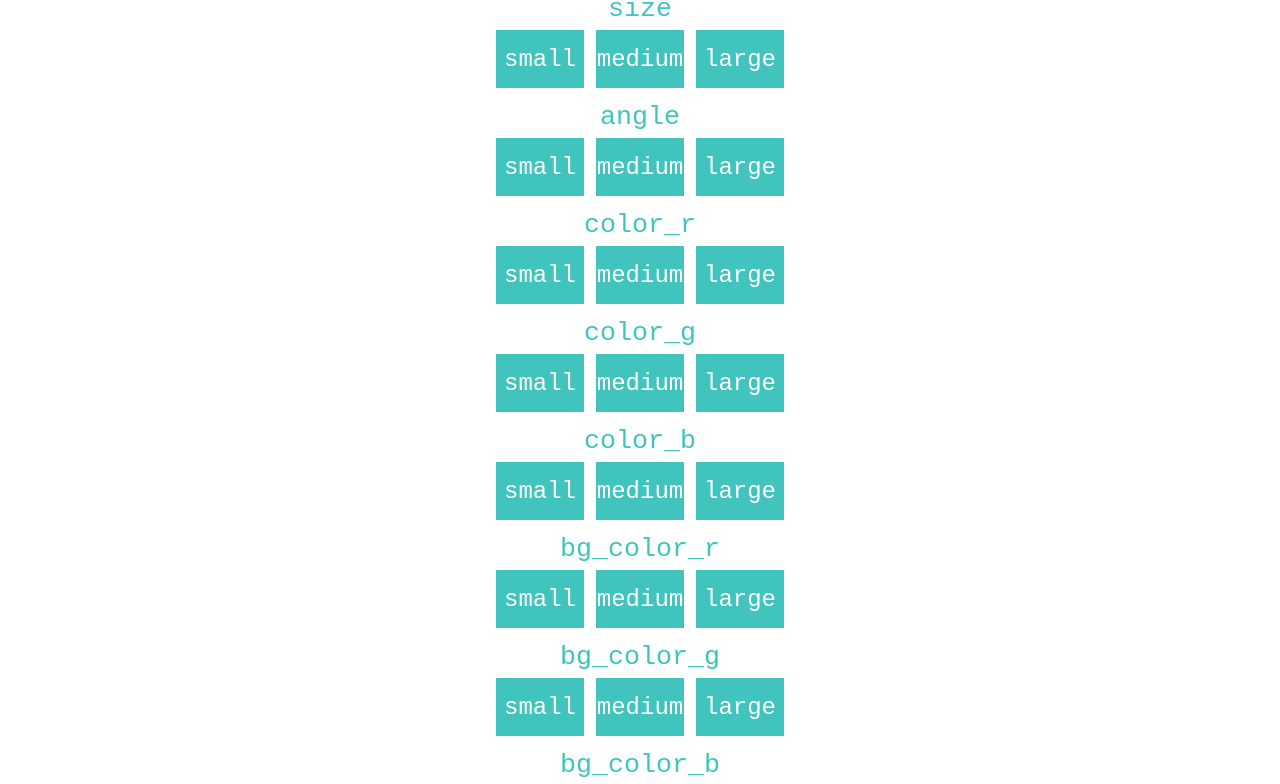
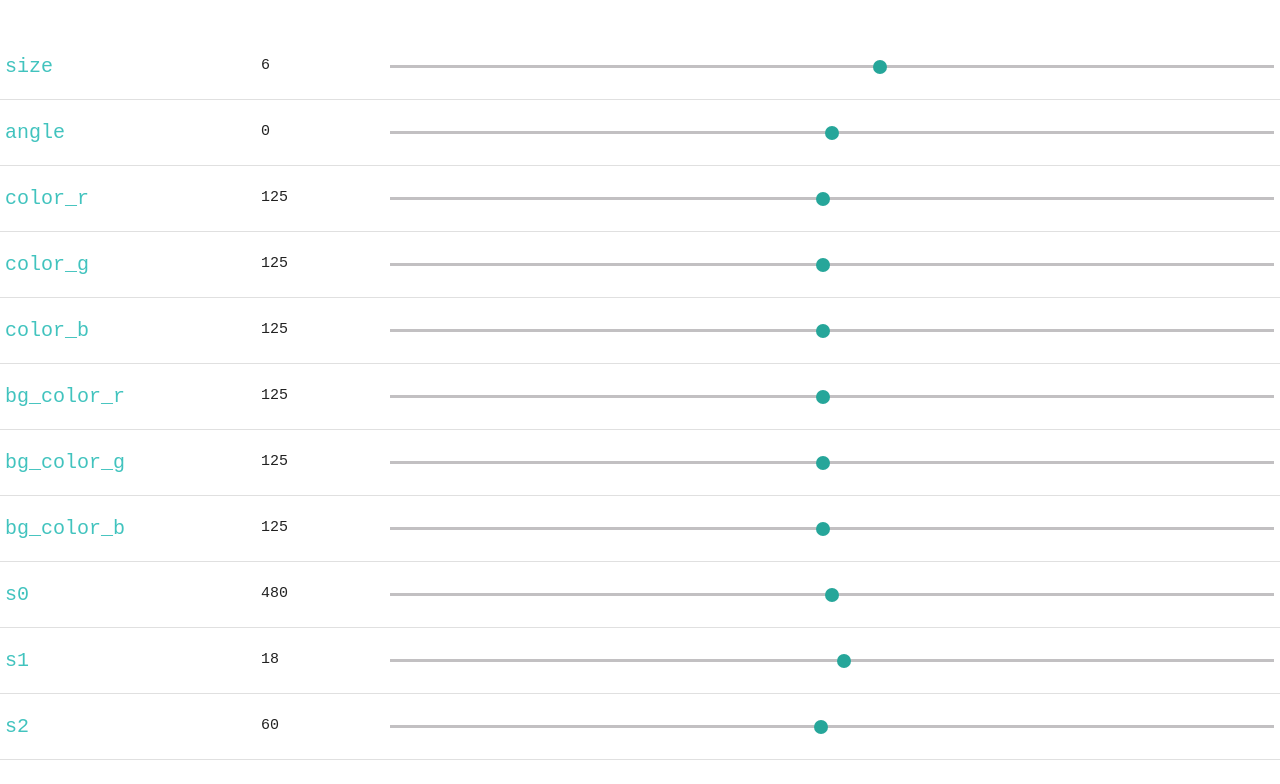
Before and after one commit to IoTtalk/Dandelion_control-mobile-, a plain HTML site: page index.html in a window 1280 px wide. Shown: the part 66-850 px from the top of the page. Drawn offline with Linux system fonts and the light colour scheme; no server answers.

Commit message:
rewrite in 'input=range'

```diff
--- a/css/keypad.css
+++ /dev/null
@@ -1,32 +0,0 @@
-.keypad {
-    width: 80%;
-    max-width: 300px;
-}
-
-.keypad > div {
-    display: flex;
-    justify-content: space-around;
-    margin-bottom: .5em;
-}
-
-.keypad > div > button {
-    font-size: 18pt;
-    width: 3.75em;
-    height: 2.5em;
-    text-align: center;
-    margin-left: 2px;
-    margin-right: 2px;
-    border-style: solid;
-    border-color: white;
-    border-width: 1px;
-    background-color: #41C3BE;
-    color: white;
-}
-
-.keypad > div > button:focus {
-    outline: 0;
-}
-
-.keypad > div > button:active {
-    background-color: #319b98;
-}
--- a/css/mobile.css
+++ b/css/mobile.css
@@ -7,13 +7,6 @@
 
 html, body {
     width: 100%;
-}
-
-.flex-center {
-    display: flex;
-    flex-direction: column;
-    justify-content: center;
-    align-items: center;
 }
 
 #d_name {
@@ -28,29 +21,32 @@ html, body {
     text-align: center;
     background-color: black;
     color: white;
+    font-size: 30pt;
 }
 
-#keypads {
-    margin-top: 30px;
-    padding: 30px;
+.flex-center {
+    display: flex;
+    justify-content: center;
 }
 
-body > div > main {
-    /*opacity: 1; debug set to 1, online set to 0*/
-    overflow: auto;
+.range-items{
+    margin-top: 100px;
 }
 
-body > div > main > section {
-    display: block;
-    position: relative;
+table {
     width: 100%;
-    padding-bottom: 5px;
 }
 
-body > div > main > section > span {
-    display: flex;
-    align-items: center;
-    font-size: 20pt;
+.name {
+    font-size: 15pt;
     color: #41C3BE;
-    margin-bottom: 5px;
+    margin-right: 10px;
 }
+
+.val {
+
+}
+
+form {
+    min-width: 30%;
+}
--- a/index.html
+++ b/index.html
@@ -4,24 +4,30 @@
     <meta charset="utf-8">
     <meta name="viewport" content="width=device-width, initial-scale=1">
     <title>Dandelion_control</title>
+    <!-- Import Google Icon Font -->
+    <link href="https://fonts.googleapis.com/icon?family=Material+Icons" rel="stylesheet">
+    <!-- Import materialize.css -->
+    <link type="text/css" rel="stylesheet" href="css/materialize.min.css"  media="screen,projection"/>
     <link rel="stylesheet" type="text/css" href="css/mobile.css">
-    <link rel="stylesheet" type="text/css" href="css/keypad.css">
     <script type="text/javascript" src="js/jquery-3.1.1.min.js"></script>
-    <script type="text/javascript" src="js/keypad-generator.js"></script>
+    <script type="text/javascript" src="js/rangeitem-generator.js"></script>
 </head>
 <body>
     <div id="d_name">
-        <h1>Dandelion_control</h1>
+      <p>Dandelion_control</p>
     </div>
 
-    <div id="keypads"></div>
+    <div class="range-items">
+      <table id="range_items">
+      </table>
+    </div>
 
     <script type="text/javascript" src="js/iottalk-api.js"></script>
     <script type="text/javascript">
-        window.mac = "003180480337590108";
-        window.d_name = "Dandelion_control";
+      window.mac = "003180480337590108";
+      window.d_name = "Dandelion_control";
     </script>
-    <script type="text/javascript" src="js/keypad.js"></script>
+    <script type="text/javascript" src="js/rangeitem-btn.js"></script>
     <script type="text/javascript" src="js/registering.js"></script>
 </body>
 </html>
--- a/js/keypad-generator.js
+++ /dev/null
@@ -1,36 +0,0 @@
-$(function() {
-    var feature_list = ['size',
-                        'angle',
-                        'color_r',
-                        'color_g',
-                        'color_b',
-                        'bg_color_r',
-                        'bg_color_g',
-                        'bg_color_b',
-                        's0',
-                        's1',
-                        's2',
-                        's3',
-                        'a1',
-                        'easingRate'];
-
-    var keypad_str = "<main>";
-    $.each( feature_list, function( index, value ){
-        keypad_str = keypad_str +
-            "<section id='" + value + "_section' class='flex-center'>\
-                <span>" + value + "</span>\
-                <div class='keypad'>\
-                    <div>\
-                        <button>small</button>\
-                        <button>medium</button>\
-                        <button>large</button>\
-                    </div>\
-                </div>\
-            </section>"
-    });
-    keypad_str = keypad_str + "</main>";
-
-    var e = $(keypad_str);
-    $('#keypads').append(e);
-
-});
--- a/js/keypad.js
+++ /dev/null
@@ -1,66 +0,0 @@
-// Keypad
-$(function() {
-    //---------------------------------------------------
-    //dandelion height width
-    var dandelion_height = 960;
-    var dandelion_width = 540;
-
-    //for special arguments
-    var s0_small, s0_mid, s0_big;
-    s0_small = 0;
-    s0_big = dandelion_height;
-    s0_mid = Math.floor(dandelion_height / 2);
-
-    var s1_small, s1_mid, s1_big;
-    if(dandelion_height <= dandelion_width)
-        s1_big = Math.floor(0.95 * dandelion_height / 20);
-    else
-        s1_big = Math.floor(0.80 * dandelion_height / 20);
-    s1_small = Math.floor(s1_big / 10);
-    s1_mid = Math.floor((s1_small + s1_big) / 2);
-
-    var s2_small, s2_mid, s2_big;
-    s2_small = 0;
-    s2_big = Math.floor(s1_mid / 1.618 * 10);
-    s2_mid = Math.floor(s2_big / 2);
-
-    var s3_small, s3_mid, s3_big;
-    s3_small = 0;
-    s3_big = Math.floor(s2_mid * 0.618 * 10);
-    s3_mid = Math.floor(s3_big / 2);
-
-    //---------------------------------------------------
-
-    var feature_level_data = {
-        'size': [1, 5, 10],
-        'angle': [0-360, 0, 360],
-        'color_r': [0, 127, 255],
-        'color_g': [0, 127, 255],
-        'color_b': [0, 127, 255],
-        'bg_color_r': [0, 127, 255],
-        'bg_color_g': [0, 127, 255],
-        'bg_color_b': [0, 127, 255],
-        's0': [s0_small, s0_mid, s0_big],
-        's1': [s1_small, s1_mid, s1_big],
-        's2': [s2_small, s2_mid, s2_big],
-        's3': [s3_small, s3_mid, s3_big],
-        'a1': [0, 180, 359],
-        'easingRate' : [0.01, 0.1, 1]
-    }
-
-    for (var feature in feature_level_data) {
-        var feature_section_btn_str = "#" + feature + "_section .keypad button";
-        $( feature_section_btn_str ).on( "click", function() {
-            //Good! --yu-hsuan
-            var feature_name = $(this).parent().parent().parent().children("span").text()
-            var data;
-            var level = $(this).text();
-            if(level == "small")        data = feature_level_data[feature_name][0];
-            else if(level == "medium")  data = feature_level_data[feature_name][1];
-            else                        data = feature_level_data[feature_name][2];
-            IoTtalk.update(mac, feature_name+"-I", Number(data));
-            console.log(feature_name, level, data);
-        });
-    }
-
-});
--- /dev/null
+++ b/js/rangeitem-btn.js
@@ -0,0 +1,30 @@
+// Keypad
+$(function() {
+    var feature_list = ['size',
+                        'angle',
+                        'color_r',
+                        'color_g',
+                        'color_b',
+                        'bg_color_r',
+                        'bg_color_g',
+                        'bg_color_b',
+                        's0',
+                        's1',
+                        's2',
+                        's3',
+                        'a1',
+                        'easingRate'];
+
+    for(var index in feature_list) {
+        var feature = feature_list[index];
+        var name = "#" + feature + "-slider";
+        $(document).on('input', name, function() {
+            var data = $(this).val();
+            var feature_name = $(this).attr('id').split('-')[0];
+            var feature_val = "#" + feature_name + "_val";
+            $(feature_val).text(data);
+            IoTtalk.update(mac, feature_name+"-I", Number(data));
+            console.log(feature_name, data);
+        });
+    }
+});
--- /dev/null
+++ b/js/rangeitem-generator.js
@@ -0,0 +1,47 @@
+$(function() {
+    var feature_level_data = {
+        //'feature_name' : ['min', 'max', 'step']
+        'size':         [1, 10, 1],
+        'angle':        [0-360, 360, 72],
+        'color_r':      [0, 255, 25],
+        'color_g':      [0, 255, 25],
+        'color_b':      [0, 255, 25],
+        'bg_color_r':   [0, 255, 25],
+        'bg_color_g':   [0, 255, 25],
+        'bg_color_b':   [0, 255, 25],
+        's0':           [0, 960, 96],
+        's1':           [3, 38, 3],
+        's2':           [0, 123, 12],
+        's3':           [0, 376, 37],
+        'a1':           [0, 359, 35],
+        'easingRate' :  [0.01, 1, 0.1]
+    }
+
+    var min, max, step, default_val;
+    var rangeitem_str = "";
+    for(var feature in feature_level_data) {
+        min = feature_level_data[feature][0];
+        max = feature_level_data[feature][1];
+        step = feature_level_data[feature][2];
+        default_val = min + step * 5;
+        rangeitem_str =
+            "<tr>\
+              <td width='20%'>\
+                <span class='name'>" + feature + "</span>\
+              </td>\
+              <td width='10%'>\
+                <span id='" + feature + "_val' class='val'>" + default_val + "</span>\
+              </td>\
+              <td width='70%'>\
+                <form action='#'>\
+                  <p class='range-field'>\
+                    <input type='range' id='" + feature + "-slider' min='" + min + "' max='" + max + "' step='" + step + "' />\
+                  </p>\
+                </form>\
+              </td>\
+            </tr>";
+        $('#range_items').append(rangeitem_str);
+
+    }
+
+});
```
Also changed, not shown: css/materialize.min.css (added), js/materialize.min.js (added).
